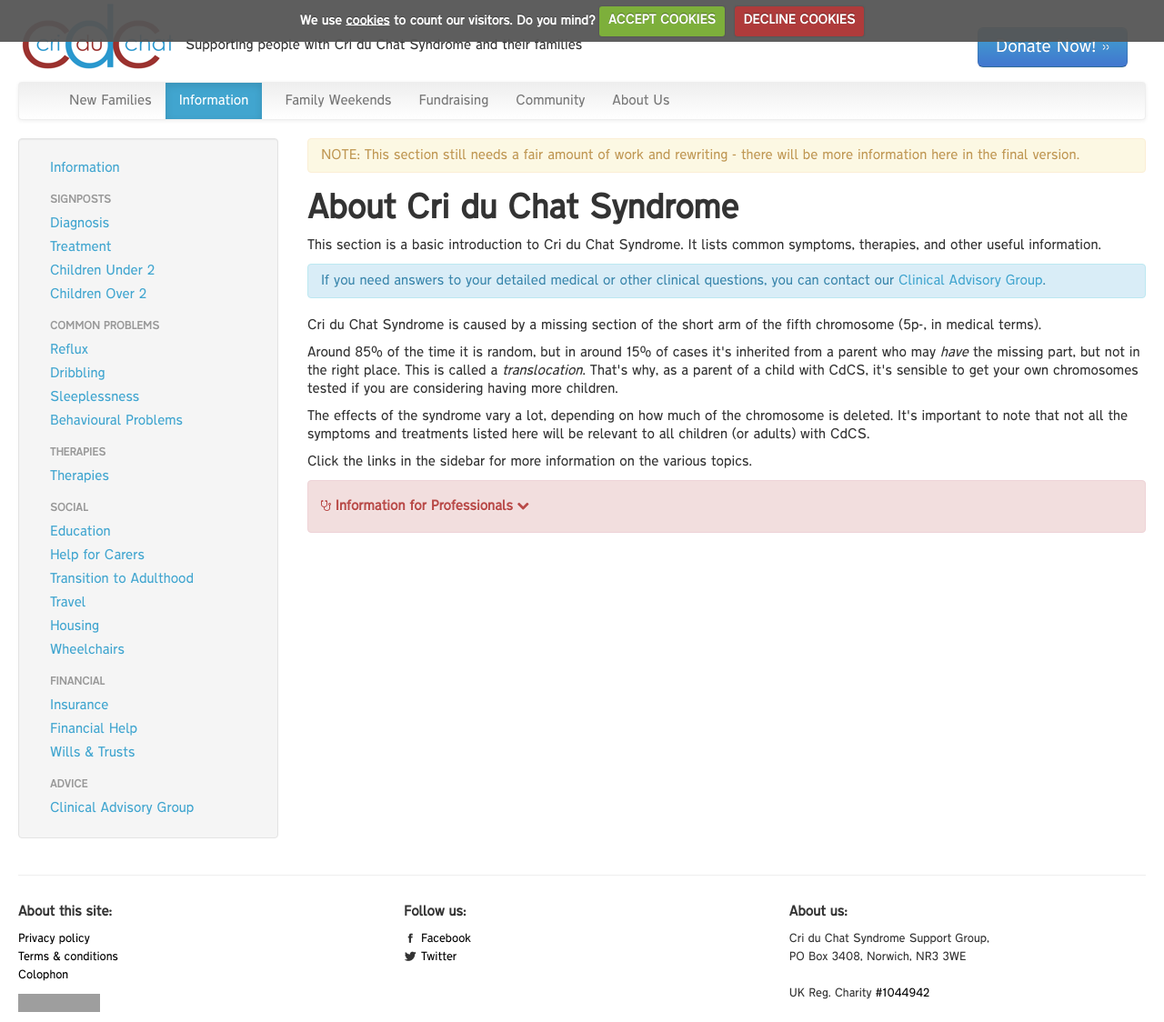
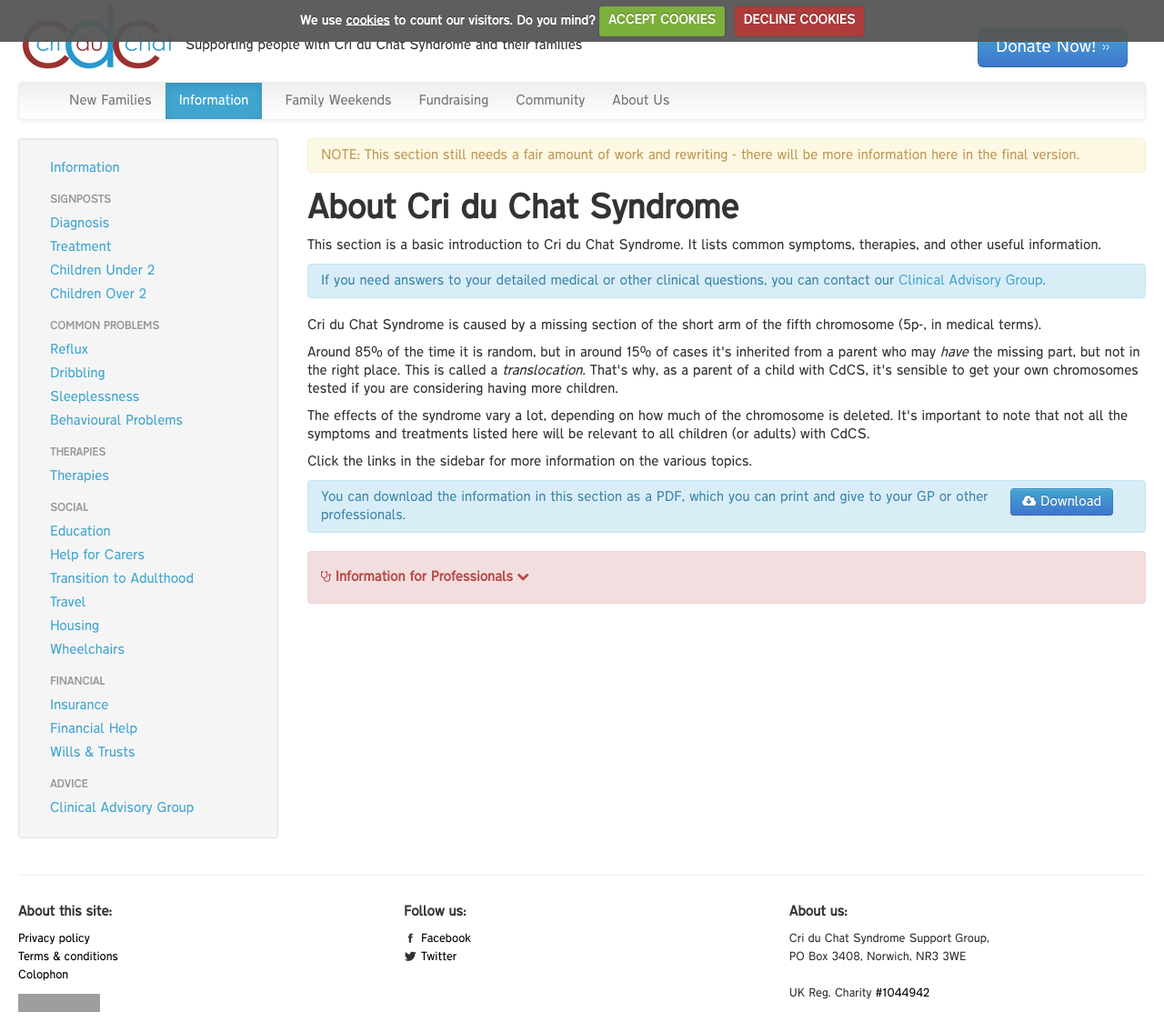
Before and after one commit to lucyjanetetlow/cdcssg.github.io, a Jekyll site: the page built from information/index.html, in a window 1280 px wide and 1124 px high. Shown: the whole window at 91% size. Built offline with Jekyll 4.4.1, drawn with Linux system fonts in a browser that asks for light colours; grey boxes are pictures that could not be loaded.

Commit message:
Include route map  PDF download

```diff
--- a/information/index.html
+++ b/information/index.html
@@ -38,6 +38,12 @@ sitemap:
   Click the links in the sidebar for more information on the various topics.
 </p>
 
+<div class='alert alert-info'>
+  <a href='/downloads/cdcs_route_map.pdf' class='btn btn-primary pull-right'><i class='icon icon-cloud-download'></i> Download</a>
+  You can download the information in this section as a PDF, which you can print and give to your GP or other
+  professionals.
+</div>
+
 <div class='alert alert-error medical'>
   <h5 data-toggle="collapse" data-target="#medicalinfo"><i class='icon-stethoscope'></i> Information for Professionals <i class='icon-chevron-down'></i></h5>
   <div id='medicalinfo' class='collapse'>
```
Also changed, not shown: 1 other file.
